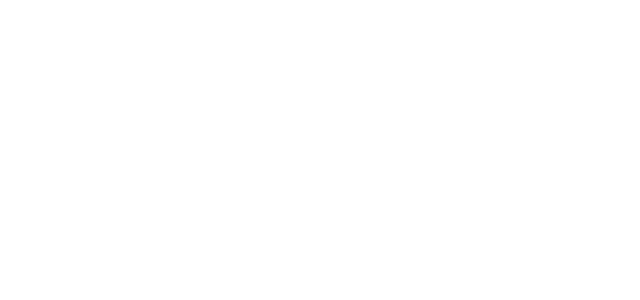
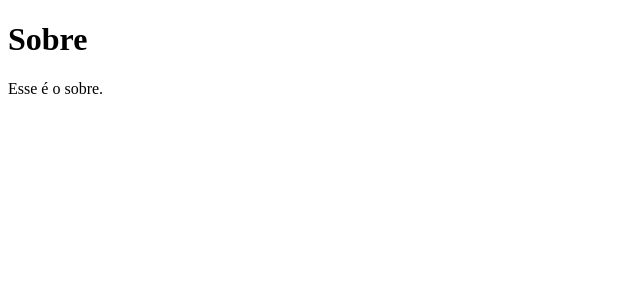
Before and after one commit to jmariotto93/Router1-React, a React (Create React App) app in the folder router1/: page /sobre in a window 1280 px wide. Before the commit this address had no page. Shown: the top 300 px of the page, without its empty margins (0-640 px from the left). Built offline with nearby package versions, Linux system fonts and the light colour scheme.

Commit message:
create Error404

```diff
--- a/router1/src/App.js
+++ b/router1/src/App.jsx
@@ -1,12 +1,16 @@
 import React from 'react'
 import {BrowserRouter, Routes, Route} from 'react-router-dom'
 import Home from './Home'
+import Sobre from './Sobre';
+import Error404 from './Error404';
 
 function App() {
   return (
     <BrowserRouter>
       <Routes>
         <Route path='/' element={<Home />} />
+        <Route path='sobre' element={<Sobre />} />
+        <Route path='*' element={<Error404 />} />
       </Routes>
     </BrowserRouter>
   );
--- /dev/null
+++ b/router1/src/Error404.jsx
@@ -0,0 +1,12 @@
+import React from 'react'
+
+const Error404 = () => {
+  return (
+    <div>
+        <h1>Error 404</h1>
+        <p>Página não encontrada.</p>
+    </div>
+  )
+}
+
+export default Error404
--- /dev/null
+++ b/router1/src/Sobre.jsx
@@ -0,0 +1,14 @@
+import React from 'react'
+
+const Sobre = () => {
+  return (
+    <div>
+        <h1>
+            Sobre
+        </h1>
+        <p>Esse é o sobre.</p>
+    </div>
+  )
+}
+
+export default Sobre
```
Also changed, not shown: router1/src/Home.jsx (renamed from router1/src/Home.js).
